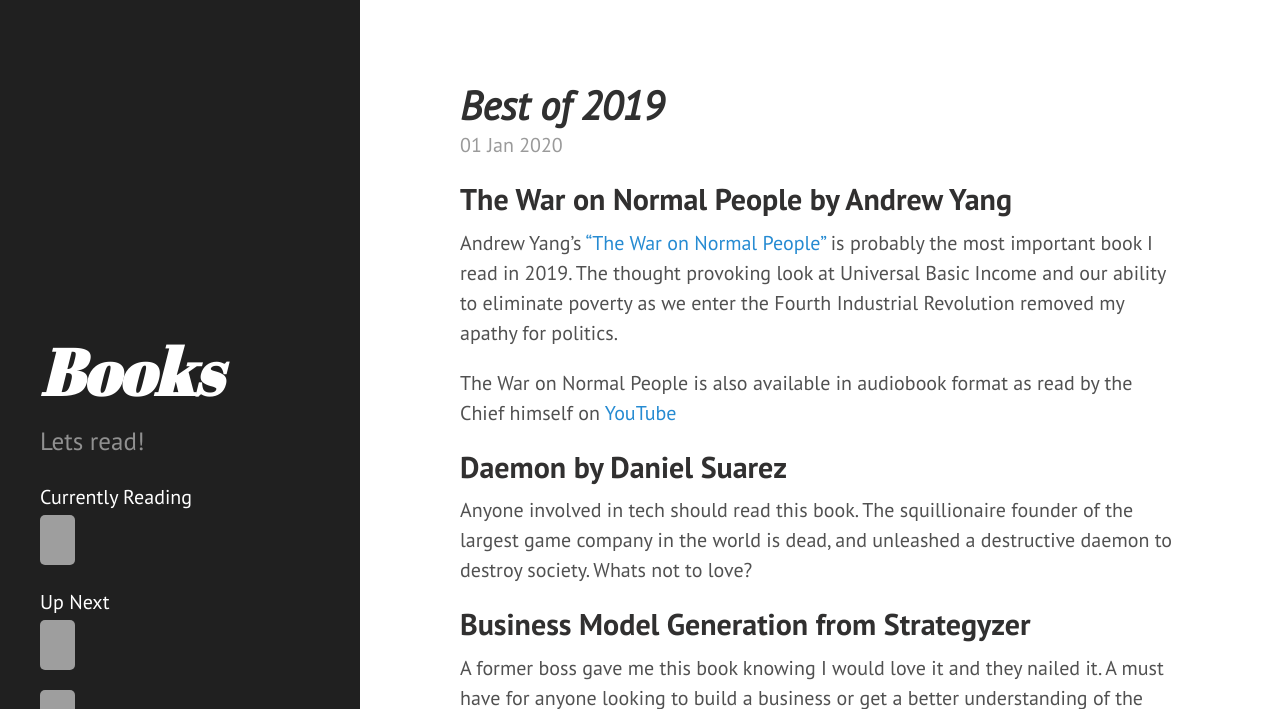
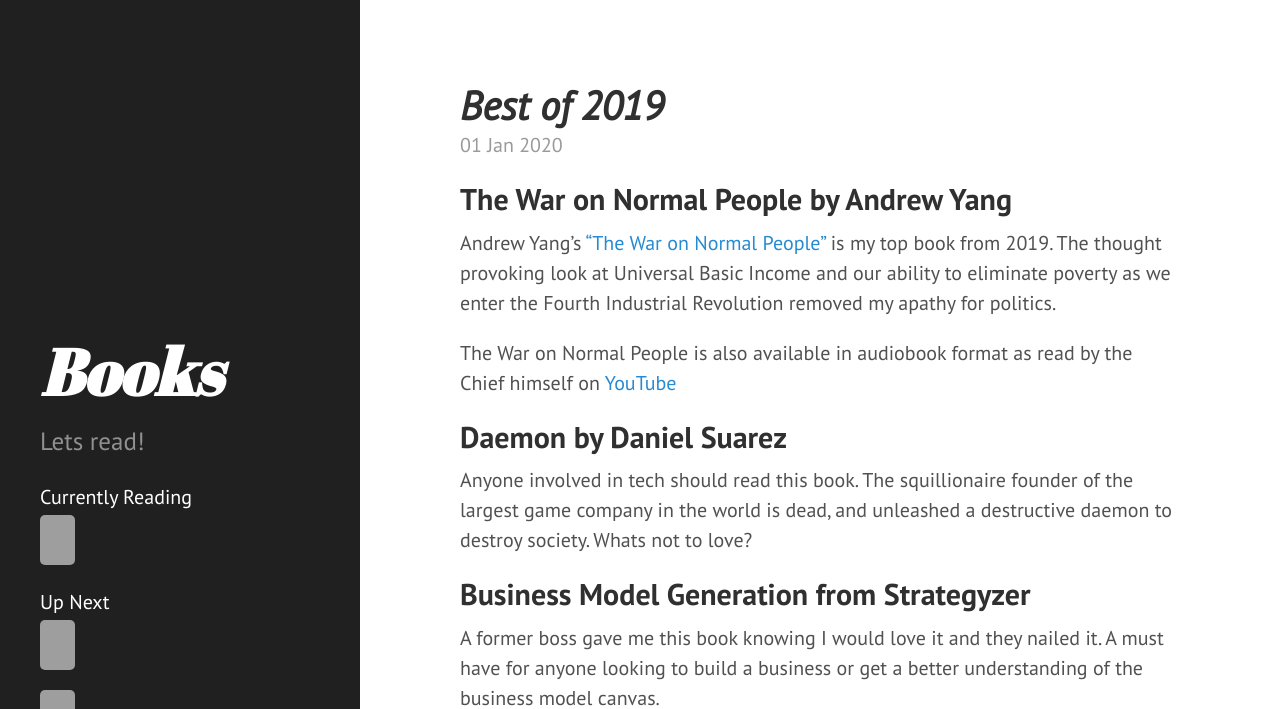
Before and after one commit to Kenstogram/Kenstogram.github.io, a Jekyll site: the page built from _posts/2020-01-01-2019bestof.md, in a window 1280 px wide and 900 px high, cut to the strip 0-709 px from the top of the window. Built offline with Jekyll 4.4.1, drawn with Linux system fonts in a browser that asks for light colours; grey boxes are pictures that could not be loaded.

Commit message:
revised best of 2019

```diff
--- a/_posts/2020-01-01-2019bestof.md
+++ b/_posts/2020-01-01-2019bestof.md
@@ -5,7 +5,7 @@
 
 ## The War on Normal People by Andrew Yang
 
-Andrew Yang's ["The War on Normal People"](https://en.wikipedia.org/wiki/The_War_on_Normal_People) is probably the most important book I read in 2019. The thought provoking look at Universal Basic Income and our ability to eliminate poverty as we enter the Fourth Industrial Revolution removed my apathy for politics.
+Andrew Yang's ["The War on Normal People"](https://en.wikipedia.org/wiki/The_War_on_Normal_People) is my top book from 2019. The thought provoking look at Universal Basic Income and our ability to eliminate poverty as we enter the Fourth Industrial Revolution removed my apathy for politics.
 
 The War on Normal People is also available in audiobook format as read by the Chief himself on [YouTube](https://www.youtube.com/watch?v=3PCbITvaRgg&list=PLxSX6ZK-E_wXGluo48dGxKN0ZvQi2qWS1&index=2&t=0s)
 
```
